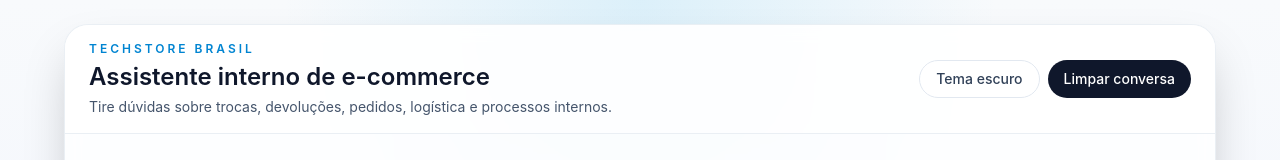
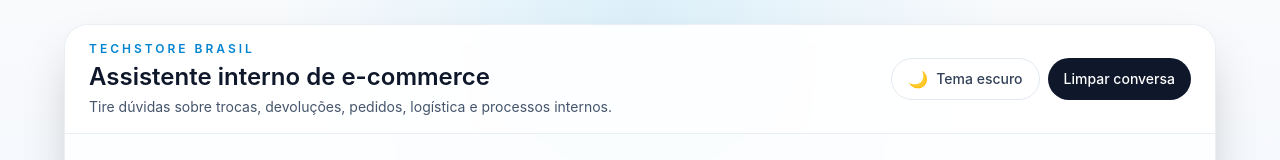
Before and after one commit to martoxm/alura-ecommerce-agent, a React (Vite) app in the folder frontend/: page / in a window 1280 px wide. Shown: the top 160 px of the page. Built offline with nearby package versions, Linux system fonts and the light colour scheme; no server answers.

Commit message:
feat: improve theme toggle button with icon

```diff
--- a/frontend/src/App.tsx
+++ b/frontend/src/App.tsx
@@ -103,8 +103,11 @@ export default function App() {
               <button
                 type="button"
                 onClick={() => setTheme(theme === "dark" ? "light" : "dark")}
-                className="rounded-full border border-slate-200 bg-white px-4 py-2 text-sm font-medium text-slate-700 transition hover:bg-slate-100 dark:border-slate-700 dark:bg-slate-900 dark:text-slate-200 dark:hover:bg-slate-800"
+                className="inline-flex items-center gap-2 rounded-full border border-slate-200 bg-white px-4 py-2 text-sm font-medium text-slate-700 transition hover:bg-slate-100 dark:border-slate-700 dark:bg-slate-900 dark:text-slate-200 dark:hover:bg-slate-800"
               >
+                <span className="text-base">
+                  {theme === "dark" ? "☀️" : "🌙"}
+                </span>
                 {theme === "dark" ? "Tema claro" : "Tema escuro"}
               </button>
 
```
